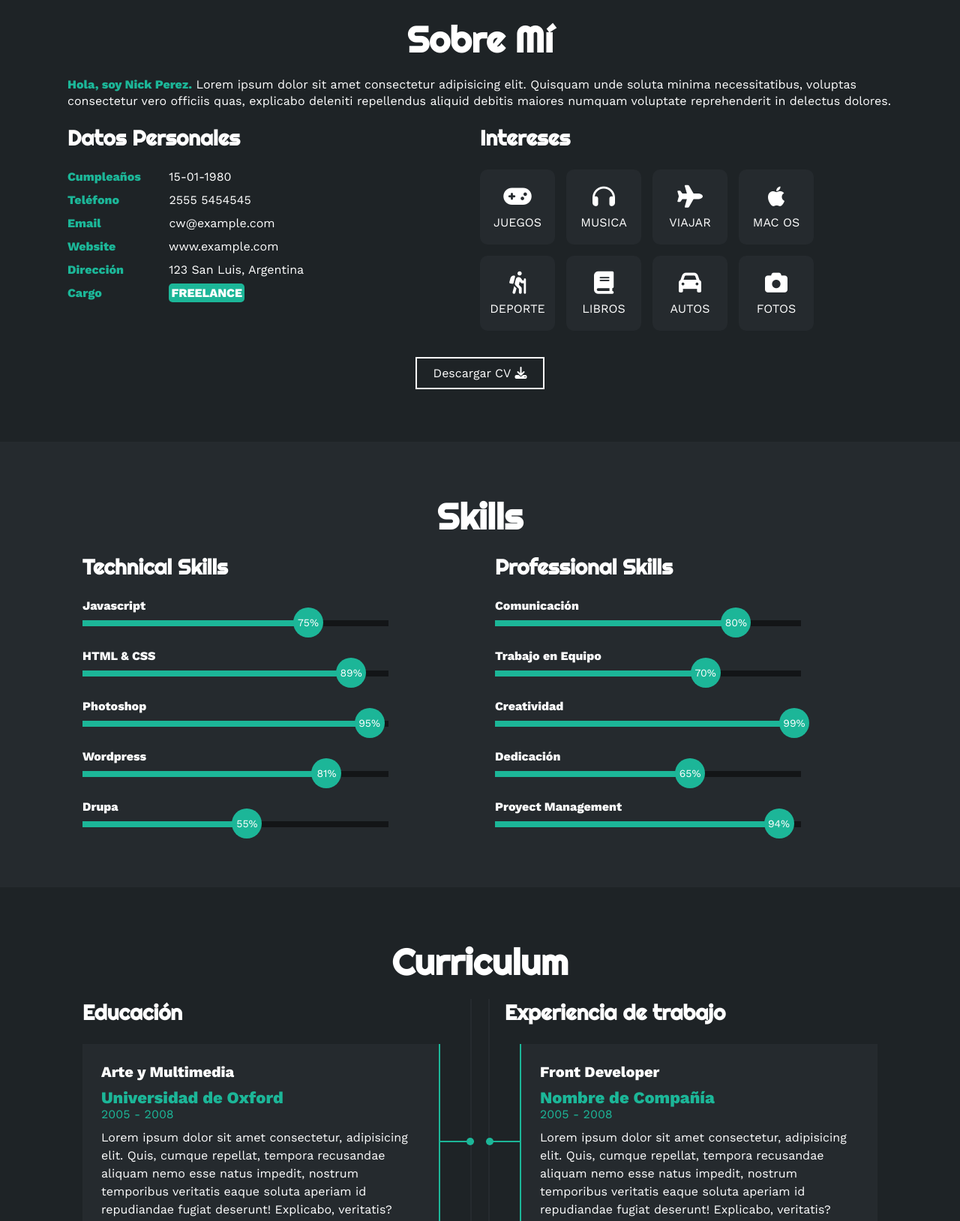
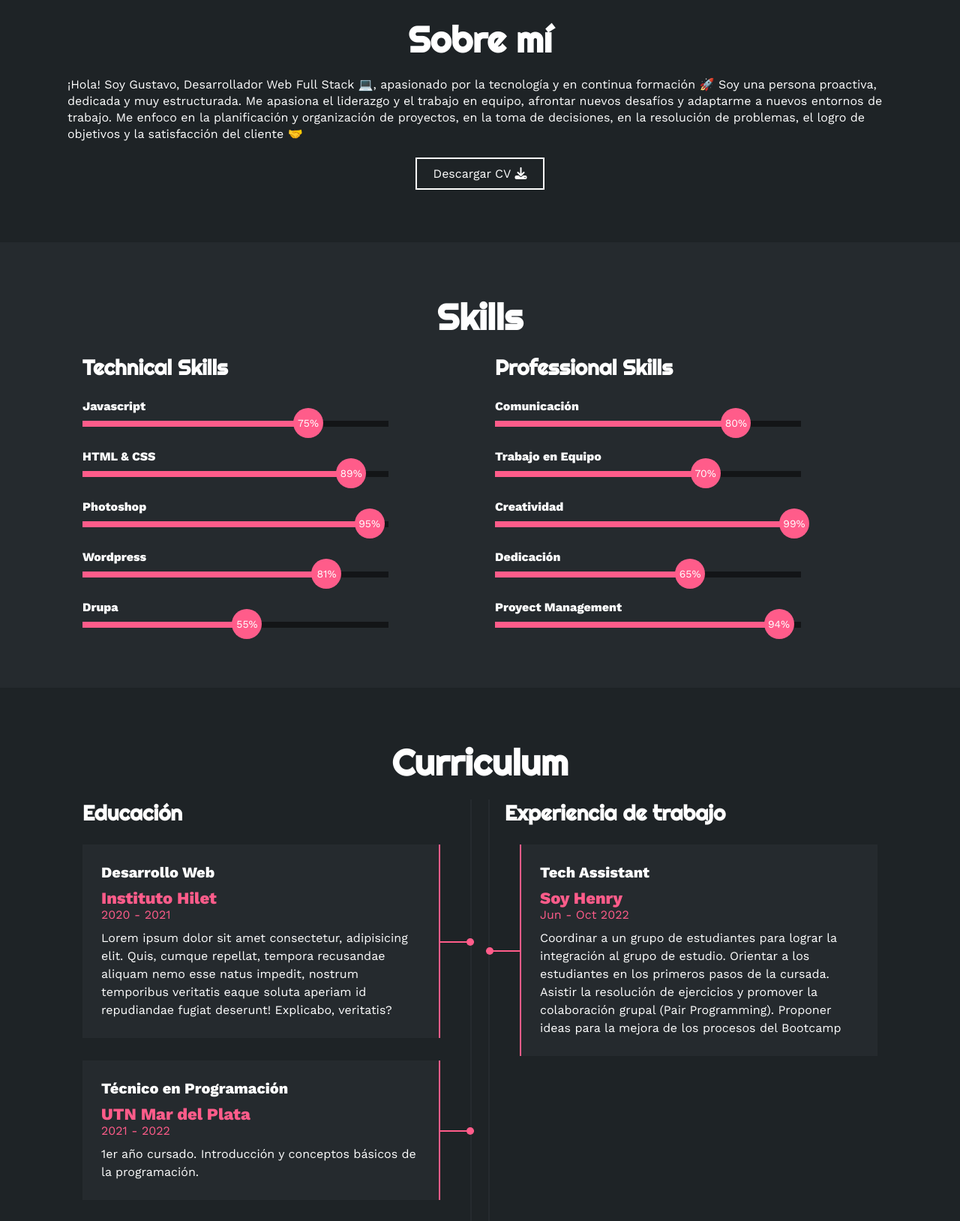
Before and after one commit to duduesp/Mi-Portfolio, a plain HTML site: page index.html in a window 1280 px wide. Shown: the part 847-2475 px from the top of the page at 75% size. Drawn offline with nearby package versions, Linux system fonts and the light colour scheme.

Commit message:
casi completo

```diff
--- a/estilo.css
+++ b/estilo.css
@@ -29,7 +29,8 @@ html{
 .contenedor-header header .logo a{
     font-family: 'Righteous';
     font-size: 36px;
-    color: #1CB698;
+    /* color: #ff5c8a; */
+    color: #ff5c8a;
     text-decoration: none;
 }
 .contenedor-header header ul{
@@ -45,10 +46,12 @@ html{
     text-decoration: none;
 }
 .contenedor-header header nav ul li a:hover{
-    color: #1CB698;
+    /* color: #ff5c8a; */
+    color: #ff5c8a;
 }
 .nav-responsive{
-    background-color: #1CB698;
+    /* background-color: #ff5c8a; */
+    background-color: #ff5c8a;
     color:#fff;
     padding: 5px 10px;
     border-radius: 5px;
@@ -75,7 +78,8 @@ html{
 }
 .inicio .contenido-banner img{
     margin-top: 40px;
-    border: 10px solid #1CB698;
+    /* border: 10px solid #ff5c8a; */
+    border: 10px solid #ff5c8a;
     display: block;
     width: 80%;
     margin: auto;
@@ -104,7 +108,7 @@ html{
     transition: .3s;
 }
 .inicio .contenido-banner .redes a:hover{
-    background-color: #1CB698;
+    background-color: #ff5c8a;
 }
 .sobremi{
     background-color: #1e2326;
@@ -128,7 +132,7 @@ html{
     margin-bottom: 20px;
 }
 .sobremi .contenido-seccion p span{
-    color: #1CB698;
+    color: #ff5c8a;
     font-weight: bold;
 }
 .sobremi .fila{
@@ -151,11 +155,11 @@ html{
 }
 .sobremi .fila .col ul li strong{
     display: inline-block;
-    color: #1CB698;
+    color: #ff5c8a;
     width: 130px;
 }
 .sobremi .fila .col ul li span{
-    background-color: #1CB698;
+    background-color: #ff5c8a;
     padding: 3px;
     font-weight: bold;
     border-radius: 5px;
@@ -176,7 +180,7 @@ html{
     justify-content: center;
     transition: .3s;
 }.sobremi .fila .col .contenedor-intereses .interes:hover{
-    background-color: #1CB698;
+    background-color: #ff5c8a;
 }
 .sobremi .fila .col .contenedor-intereses .interes i{
     font-size: 30px;
@@ -201,7 +205,7 @@ html{
     left: 0;
     width: 0;
     height: 100%;
-    background-color: #1CB698;
+    background-color: #ff5c8a;
     z-index: -1;
     transition: 1s;
 }
@@ -250,7 +254,7 @@ html{
     margin-bottom: 30px;
 }
 .skills .skill .progreso{
-    background-color: #1CB698;
+    background-color: #ff5c8a;
     position: absolute;
     top: 0;
     left: 0;
@@ -260,7 +264,7 @@ html{
     position: absolute;
     height: 40px;
     width: 40px;
-    background-color: #1CB698;
+    background-color: #ff5c8a;
     border-radius: 50px;
     line-height: 40px;
     text-align: center;
@@ -405,30 +409,30 @@ html{
     margin-bottom: 10px;
 }
 .curriculum .fila .item .casa{
-    color: #1CB698;
+    color: #ff5c8a;
     font-size: 22px;
     font-weight: bold;
     display: block;
 }
 .curriculum .fila .item .fecha{
     display: block;
-    color: #1CB698;
+    color: #ff5c8a;
     margin-bottom: 10px;
 }
 .curriculum .fila .item p{
     line-height: 24px;
 }
 .curriculum .fila .izq{
-    border-right: 2px solid #1CB698;
+    border-right: 2px solid #ff5c8a;
     margin-right: 20px;
 }
 .curriculum .fila .der{
-    border-left: 2px solid #1CB698;
+    border-left: 2px solid #ff5c8a;
     margin-left: 20px;
 }
 .curriculum .fila .item .conectori{
     height: 2px;
-    background-color: #1CB698;
+    background-color: #ff5c8a;
     width: 47px;
     position: absolute;
     top: 50%;
@@ -440,14 +444,14 @@ html{
     height: 10px;
     width: 10px;
     border-radius: 50%;
-    background-color: #1CB698;
+    background-color: #ff5c8a;
     float: right;
     position: relative;
     bottom: 4px;
 }
 .curriculum .fila .item .conectord{
     height: 2px;
-    background-color: #1CB698;
+    background-color: #ff5c8a;
     width: 47px;
     position: absolute;
     top: 50%;
@@ -459,7 +463,7 @@ html{
     height: 10px;
     width: 10px;
     border-radius: 50%;
-    background-color: #1CB698;
+    background-color: #ff5c8a;
     float: left;
     position: relative;
     bottom: 4px;
@@ -575,7 +579,7 @@ html{
     left: 0;
     width: 0;
     height: 100%;
-    background-color: #1CB698;
+    background-color: #ff5c8a;
     z-index: -1;
     transition: 1s;
 }
@@ -590,7 +594,7 @@ html{
     top: 40%;
     background-color: #252A2E;
     padding: 20px;
-    max-swidth: 350px;
+    max-width: 350px;
     left: 50%;
     transform: translate(-50%, -50%);
 }
@@ -601,7 +605,7 @@ html{
     margin-bottom: 20px;
 }
 .contacto .col .info ul li i{
-    color: #1CB698;
+    color: #ff5c8a;
     display: inline-block;
     margin-right: 20px;
 }
@@ -633,7 +637,7 @@ footer .arriba{
     display: block;
     width: 50px;
     height: 50px;
-    background-color: #1CB698;
+    background-color: #ff5c8a;
     color: #fff;
     position: absolute;
     left: 50%;
--- a/index.html
+++ b/index.html
@@ -35,7 +35,7 @@
     <section id="inicio" class="inicio">
         <div class="contenido-banner">
             <div class="contenedor-img">
-                <img src="img/hero.png" alt="">
+                <img src="img/WhatsApp Image 2022-08-04 at 6.39.57 PM.jpeg" alt="">
             </div>
             <h1>Gustavo Esperguín</h1>
             <h2>Full Stack Developer</h2>
@@ -49,81 +49,12 @@
     <!-- SECCION SOBRE MI -->
     <section id="sobremi" class="sobremi">
         <div class="contenido-seccion">
-            <h2>Sobre Mí</h2>
-            <p><span>Hola, soy Nick Perez.</span> Lorem ipsum dolor sit amet consectetur adipisicing elit. Quisquam unde soluta minima necessitatibus, voluptas consectetur vero officiis quas, explicabo deleniti repellendus aliquid debitis maiores numquam voluptate reprehenderit in delectus dolores.</p>
+            <h2>Sobre mí</h2>
+            <!-- <p>Hola, soy Gustavo Esperguín. Tengo 26 años y soy Full Stack Developer. Siempre fuí un apasionado de la tecnología pero fue a los 22 años que elegí adentrarme en el mundo de la programación.  </p> -->
+            <p>¡Hola! Soy Gustavo, Desarrollador Web Full Stack 💻, apasionado por la tecnología y en continua formación 🚀
+                Soy una persona proactiva, dedicada y muy estructurada. Me apasiona el liderazgo y el trabajo en equipo, afrontar nuevos desafíos y adaptarme a nuevos entornos de trabajo. Me enfoco en la planificación y organización de proyectos, en la toma de decisiones, en la resolución de problemas, el logro de objetivos y la satisfacción del cliente 🤝</p>
 
-            <div class="fila">
-                <!-- datos personales -->
-                <div class="col">
-                    <h3>Datos Personales</h3>
-                    <ul>
-                        <li>
-                            <strong>Cumpleaños</strong>
-                            15-01-1980
-                        </li>
-                        <li>
-                            <strong>Teléfono</strong>
-                            2555 5454545
-                        </li>
-                        <li>
-                            <strong>Email</strong>
-                            cw@example.com
-                        </li>
-                        <li>
-                            <strong>Website</strong>
-                            www.example.com
-                        </li>
-                        <li>
-                            <strong>Dirección</strong>
-                            123 San Luis, Argentina
-                        </li>
-                        <li>
-                            <strong>Cargo</strong>
-                            <span>FREELANCE</span>
-                        </li>
-                    </ul>
-                </div>
 
-                <!-- intereses -->
-                <div class="col">
-                    <h3>Intereses</h3>
-                    <div class="contenedor-intereses">
-                        <div class="interes">
-                            <i class="fa-solid fa-gamepad"></i>
-                            <span>JUEGOS</span>
-                        </div>
-                        <div class="interes">
-                            <i class="fa-solid fa-headphones"></i>
-                            <span>MUSICA</span>
-                        </div>
-                        <div class="interes">
-                            <i class="fa-solid fa-plane"></i>
-                            <span>VIAJAR</span>
-                        </div>
-                        <div class="interes">
-                            <i class="fa-brands fa-apple"></i>
-                            <span>MAC OS</span>
-                        </div>
-                        <div class="interes">
-                            <i class="fa-solid fa-person-hiking"></i>
-                            <span>DEPORTE</span>
-                        </div>
-                        <div class="interes">
-                            <i class="fa-solid fa-book"></i>
-                            <span>LIBROS</span>
-                        </div>
-                        <div class="interes">
-                            <i class="fa-solid fa-car"></i>
-                            <span>AUTOS</span>
-                        </div>
-                        <div class="interes">
-                            <i class="fa-solid fa-camera"></i>
-                            <span>FOTOS</span>
-                        </div>
-
-                    </div>
-                </div>
-            </div>
             <button>
                 Descargar CV <i class="fa-solid fa-download"></i>
                 <span class="overlay"></span>
@@ -236,28 +167,30 @@
                 <div class="col izquierda">
                     <h3>Educación</h3>
                     <div class="item izq">
-                        <h4>Arte y Multimedia</h4>
-                        <span class="casa">Universidad de Oxford</span>
-                        <span class="fecha">2005 - 2008</span>
+                        <h4>Desarrollo Web</h4>
+                        <span class="casa">Instituto Hilet</span>
+                        <span class="fecha">2020 - 2021</span>
                         <p>Lorem ipsum dolor sit amet consectetur, adipisicing elit. Quis, cumque repellat, tempora recusandae aliquam nemo esse natus impedit, nostrum temporibus veritatis eaque soluta aperiam id repudiandae fugiat deserunt! Explicabo, veritatis?</p>
                         <div class="conectori">
                             <div class="circuloi"></div>
                         </div>
                     </div>
                     <div class="item izq">
-                        <h4>Arte y Multimedia</h4>
-                        <span class="casa">Universidad de Oxford</span>
-                        <span class="fecha">2005 - 2008</span>
-                        <p>Lorem ipsum dolor sit amet consectetur, adipisicing elit. Quis, cumque repellat, tempora recusandae aliquam nemo esse natus impedit, nostrum temporibus veritatis eaque soluta aperiam id repudiandae fugiat deserunt! Explicabo, veritatis?</p>
+                        <h4>Técnico en Programación</h4>
+                        <span class="casa">UTN Mar del Plata</span>
+                        <span class="fecha">2021 - 2022</span>
+                        <p>1er año cursado. Introducción y conceptos básicos de la programación.
+                            </p>
                         <div class="conectori">
                             <div class="circuloi"></div>
                         </div>
                     </div>
                     <div class="item izq">
-                        <h4>Arte y Multimedia</h4>
-                        <span class="casa">Universidad de Oxford</span>
-                        <span class="fecha">2005 - 2008</span>
-                        <p>Lorem ipsum dolor sit amet consectetur, adipisicing elit. Quis, cumque repellat, tempora recusandae aliquam nemo esse natus impedit, nostrum temporibus veritatis eaque soluta aperiam id repudiandae fugiat deserunt! Explicabo, veritatis?</p>
+                        <h4>Desarrollo Full Stack</h4>
+                        <span class="casa">Bootcamp SoyHenry</span>
+                        <span class="fecha">Mar - Oct 2022</span>
+                        <p>Bootcamp de desarrollo Full Stack con más de 800
+                            horas de cursada.</p>
                         <div class="conectori">
                             <div class="circuloi"></div>
                         </div>
@@ -267,31 +200,23 @@
                 <div class="col derecha">
                     <h3>Experiencia de trabajo</h3>
                     <div class="item der">
-                        <h4>Front Developer</h4>
-                        <span class="casa">Nombre de Compañía</span>
-                        <span class="fecha">2005 - 2008</span>
-                        <p>Lorem ipsum dolor sit amet consectetur, adipisicing elit. Quis, cumque repellat, tempora recusandae aliquam nemo esse natus impedit, nostrum temporibus veritatis eaque soluta aperiam id repudiandae fugiat deserunt! Explicabo, veritatis?</p>
+                        <h4>Tech Assistant</h4>
+                        <span class="casa">Soy Henry</span>
+                        <span class="fecha">Jun - Oct 2022</span>
+                        <p>
+                            Coordinar a un grupo de estudiantes
+                            para lograr la integración al grupo de
+                            estudio.
+                            Orientar a los estudiantes en los
+                            primeros pasos de la cursada. Asistir la
+                            resolución de ejercicios y promover la
+                            colaboración grupal (Pair Programming).
+                            Proponer ideas para la mejora de los
+                            procesos del Bootcamp</p>
                         <div class="conectord">
                             <div class="circulod"></div>
                         </div>
                     </div>
-                    <div class="item der">
-                        <h4>Front Developer</h4>
-                        <span class="casa">Nombre de Compañía</span>
-                        <span class="fecha">2005 - 2008</span>
-                        <p>Lorem ipsum dolor sit amet consectetur, adipisicing elit. Quis, cumque repellat, tempora recusandae aliquam nemo esse natus impedit, nostrum temporibus veritatis eaque soluta aperiam id repudiandae fugiat deserunt! Explicabo, veritatis?</p>
-                        <div class="conectord">
-                            <div class="circulod"></div>
-                        </div>
-                    </div>
-                    <div class="item der">
-                        <h4>Front Developer</h4>
-                        <span class="casa">Nombre de Compañía</span>
-                        <span class="fecha">2005 - 2008</span>
-                        <p>Lorem ipsum dolor sit amet consectetur, adipisicing elit. Quis, cumque repellat, tempora recusandae aliquam nemo esse natus impedit, nostrum temporibus veritatis eaque soluta aperiam id repudiandae fugiat deserunt! Explicabo, veritatis?</p>
-                        <div class="conectord">
-                            <div class="circulod"></div>
-                        </div>
                     </div>
                 </div>
             </div>
@@ -396,11 +321,8 @@
             <i class="fa-solid fa-angles-up"></i>
         </a>
         <div class="redes">
-            <a href="#"><i class="fa-brands fa-facebook-f"></i></a>
-            <a href="#"><i class="fa-brands fa-twitter"></i></a>
-            <a href="#"><i class="fa-brands fa-skype"></i></a>
             <a href="#"><i class="fa-brands fa-linkedin-in"></i></a>
-            <a href="#"><i class="fa-solid fa-rss"></i></a>
+            <a href="#"><i class="fa-brands fa-github"></i></a>
         </div>
     </footer>
 
```
